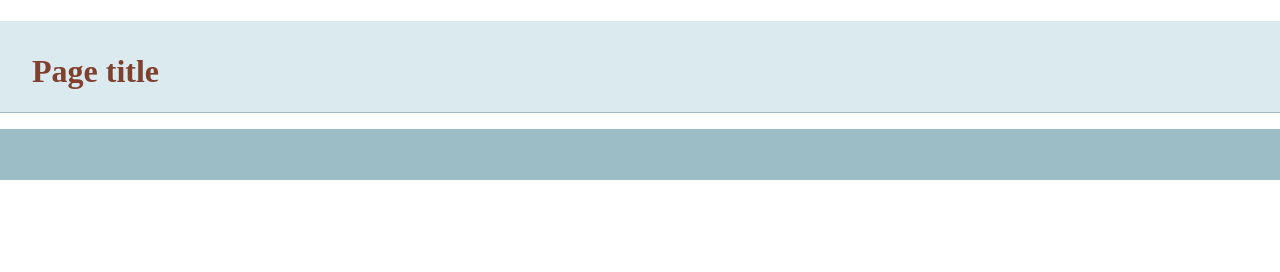
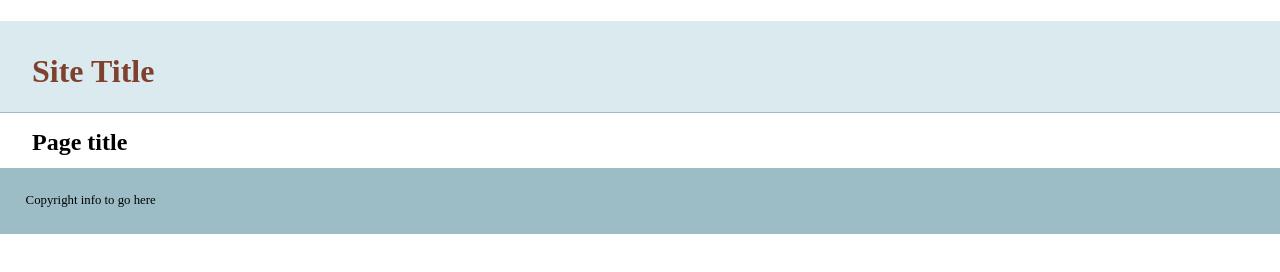
Before and after one commit to Larrykawula/git-basics, a plain HTML site: page index.html in a window 1280 px wide. Drawn offline with nearby package versions, Linux system fonts and the light colour scheme.

Commit message:
added more info to template

```diff
--- a/index.html
+++ b/index.html
@@ -14,13 +14,15 @@
     </head>
     <body>
     <header>
-	<h1>Page title</h1>
+	<h1>Site Title</h1>
     </header>
     <nav id="pageNav">
     </nav>
     <main>
+    <h2>Page title</h2>
     </main>
     <footer>
+   Copyright info to go here
     </footer>
         <script>
 //use the modernizr load to load up external scripts. This will load the scripts asynchronously, but the order listed matters. Although it will load all scripts in parallel, it will execute them in the order listed
```
